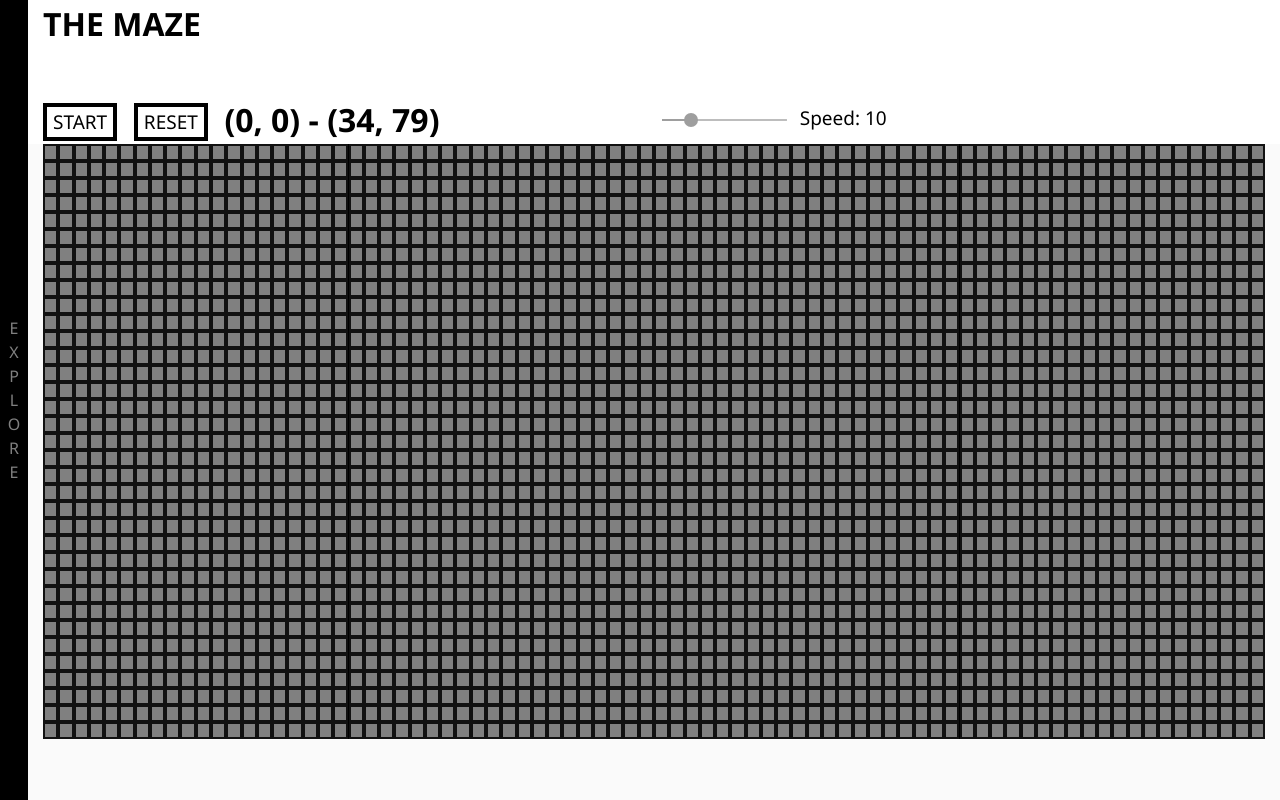
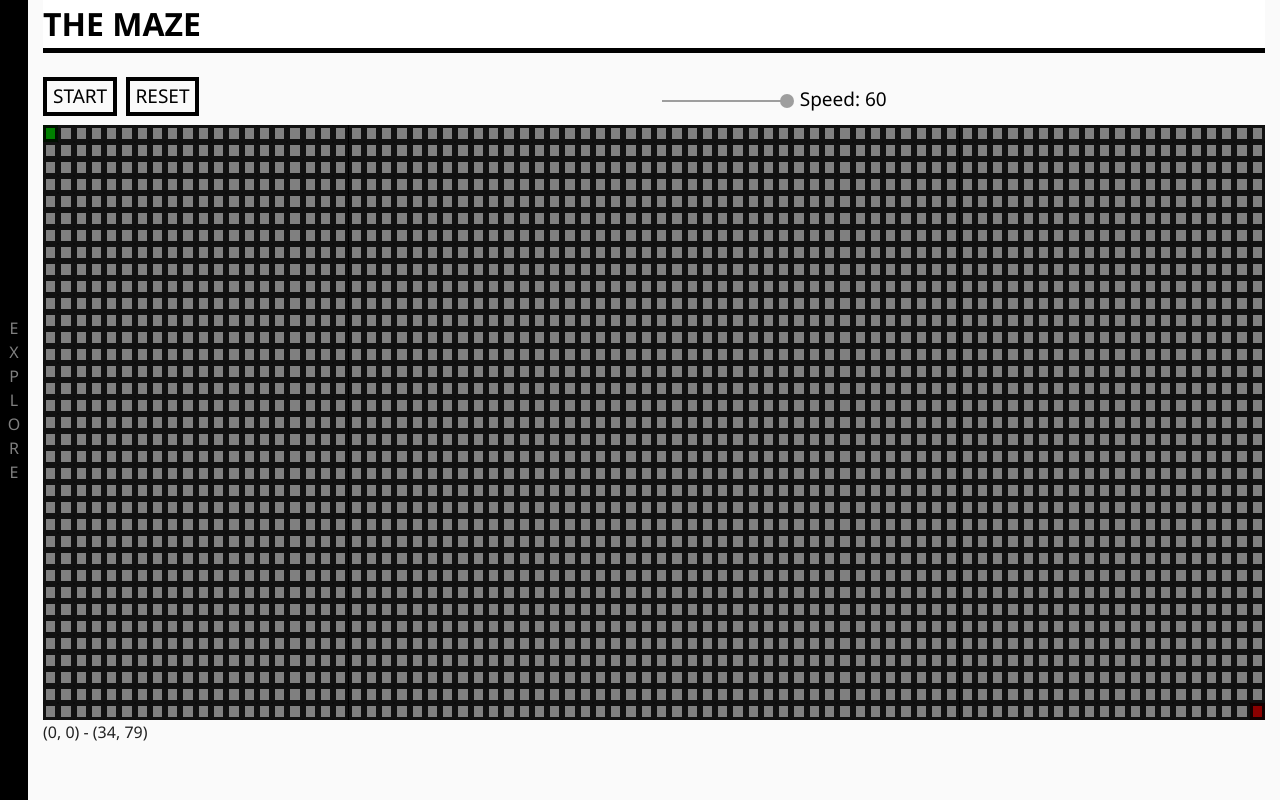
Before and after one commit to Cyber-Kakashi/algo-ventures, an Angular app: page /maze in a window 1280 px wide. Built offline with nearby package versions, Linux system fonts and the light colour scheme.

Commit message:
optimised the code for now, there is scope for improvement

```diff
--- a/src/app/home/maze-traversal/maze-traversal.component.html
+++ b/src/app/home/maze-traversal/maze-traversal.component.html
@@ -1,6 +1,6 @@
-<div class="col-lg-12 title">
-  THE MAZE
-  <br /><br />
+<div class="col-lg-12">
+  <div class="row title">THE MAZE</div>
+  <br />
   <div class="row">
     <div class="col-lg-6">
       <button
@@ -18,14 +18,13 @@
         (click)="resetGrid()"
       >
         RESET</button
-      >&nbsp; ({{ startTile.y }}, {{ startTile.x }}) - ({{ endTile.y }},
-      {{ endTile.x }})
+      >&nbsp;
     </div>
     <div class="col-lg-6">
       <div class="speed-container">
         <mat-slider
           class="speed-slider"
-          max="40"
+          max="60"
           min="1"
           [(ngModel)]="speed"
         ></mat-slider>
@@ -53,7 +52,7 @@
         [class.btm-border]="tile.btm"
         [class.rgt-border]="tile.rgt"
         [class.lft-border]="tile.lft"
-        (click)="seTtartTile(tile)"
+        (click)="setStartTile(tile)"
         (contextmenu)="setEndTile(tile, $event)"
         [style.background]="setColor(tile)"
       >
@@ -61,3 +60,7 @@
     </mat-grid-list>
   </div>
 </div>
+
+<div class="col-lg-12">
+  ({{ startTile.y }}, {{ startTile.x }}) - ({{ endTile.y }}, {{ endTile.x }})
+</div>
--- a/src/app/home/maze-traversal/maze-traversal.component.scss
+++ b/src/app/home/maze-traversal/maze-traversal.component.scss
@@ -1,8 +1,10 @@
 .title {
-  background-color: white;
-  color: black;
+  background-color: var(--white);
+  border-bottom: 5px solid var(--black);
+  color: var(--black);
   font-size: 32px;
   font-weight: 700;
+  margin: 0;
 }
 
 .grid-container {
@@ -14,7 +16,8 @@
 }
 
 .tile-border {
-  border: 2px solid;
+  border: 3px solid;
+  border-radius: 1px;
 }
 
 .speed-container {
--- a/src/app/home/maze-traversal/maze-traversal.component.ts
+++ b/src/app/home/maze-traversal/maze-traversal.component.ts
@@ -1,6 +1,5 @@
 import { ChangeDetectorRef, Component, OnInit } from '@angular/core';
 export interface Tile {
-  color: string;
   cols: number;
   rows: number;
   dist: number;
@@ -11,6 +10,11 @@ export interface Tile {
   rgt: boolean;
   lft: boolean;
   text: string;
+}
+
+export enum Status {
+  initialized = -1,
+  visited = -9,
 }
 
 export enum Color {
@@ -32,12 +36,15 @@ export class MazeTraversalComponent implements OnInit {
   columns = 35;
   rows = 80;
   tiles: Array<Array<Tile>> = [];
+  mazeTiles: Array<Array<Tile>> = [];
+  distanceTiles: Array<Array<Tile>> = [];
   list = [];
   startTile: Tile;
   endTile: Tile;
   count = 0;
-  speed = 10;
+  speed = 60;
   maxDist: number;
+  statisticsTile: Tile;
   inProcess = false;
 
   constructor(private cd: ChangeDetectorRef) {}
@@ -54,52 +61,56 @@ export class MazeTraversalComponent implements OnInit {
     this.inProcess = false;
   }
 
-  resetGrid(): void {
-    this.processStart();
-    let i = 0;
-    let j = 0;
-    this.tiles = [];
-    for (i = 0; i < this.columns; i++) {
-      for (j = 0; j < this.rows; j++) {
-        this.list.push({
-          cols: 1,
-          rows: 1,
-          color: Color.gray,
-          y: i,
-          x: j,
-          dist: -1,
-          top: 0,
-          btm: 0,
-          rgt: 0,
-          lft: 0,
-          text: '',
-        });
-      }
-      this.tiles.push(this.list);
-      this.list = [];
-    }
-    this.startTile = this.tiles[0][0];
-    this.endTile = this.tiles[this.columns - 1][this.rows - 1];
-    this.maxDist = undefined;
-    this.processEnd();
-  }
-
-  seTtartTile(tile: Tile): void {
-    console.log(tile);
-    if (this.startTile?.x === tile.x && this.startTile?.y === tile.y) {
-    } else {
-      if (tile.color === Color.gray && !this.inProcess) {
-        this.startTile = tile;
+  async setStartTile(tile: Tile): Promise<any> {
+    if (tile.x !== this.endTile.x || tile.y !== this.endTile.y) {
+      this.startTile = tile;
+      if (this.distanceTiles?.length) {
+        this.startTile = this.newTile(
+          tile.x,
+          tile.y,
+          this.distanceTiles[tile.y][tile.x].dist,
+          tile.top,
+          tile.btm,
+          tile.rgt,
+          tile.lft
+        );
+        this.processStart();
+        this.tiles = this.deepCloneArray(this.distanceTiles);
+        await this.drawPath(this.startTile);
+        this.processEnd();
       }
     }
   }
 
-  setEndTile(tile: Tile, event): void {
+  async setEndTile(tile: Tile, event): Promise<any> {
     event.preventDefault();
-    if (this.endTile?.x === tile.x && this.endTile?.y === tile.y) {
-    } else {
-      if (tile.color === Color.gray && !this.inProcess) {
-        this.endTile = tile;
+    if (this.startTile?.x !== tile.x || this.startTile?.y !== tile.y) {
+      this.endTile = tile;
+      if (this.mazeTiles?.length) {
+        this.endTile = this.newTile(
+          tile.x,
+          tile.y,
+          Status.visited,
+          tile.top,
+          tile.btm,
+          tile.rgt,
+          tile.lft
+        );
+        this.processStart();
+        this.tiles = this.deepCloneArray(this.mazeTiles);
+        await this.calculateDistance(this.endTile);
+        this.distanceTiles = this.deepCloneArray(this.tiles);
+        this.startTile = this.newTile(
+          this.startTile.x,
+          this.startTile.y,
+          this.distanceTiles[this.startTile.y][this.startTile.x].dist,
+          this.startTile.top,
+          this.startTile.btm,
+          this.startTile.rgt,
+          this.startTile.lft
+        );
+        await this.drawPath(this.startTile);
+        this.processEnd();
       }
     }
   }
@@ -109,68 +120,36 @@ export class MazeTraversalComponent implements OnInit {
       this.processStart();
       if (this.startTile && this.endTile) {
         await this.drawMaze(this.startTile);
+        this.mazeTiles = this.deepCloneArray(this.tiles);
         await this.calculateDistance(this.endTile);
+        this.distanceTiles = this.deepCloneArray(this.tiles);
         await this.drawPath(this.startTile);
       }
       this.processEnd();
     }
   }
 
-  async drawPath(startTile: Tile): Promise<any> {
-    let tempTile: Tile;
-    let minTileDist = this.maxDist + 1;
-    startTile.dist = -9;
-    if (!(++this.count % this.speed)) {
-      const prms = await this.delay(0);
-      this.count = 1;
+  // Remember that x => j and y => i
+  resetGrid(): void {
+    this.processStart();
+    let i = 0;
+    let j = 0;
+    this.tiles = [];
+    for (i = 0; i < this.columns; i++) {
+      for (j = 0; j < this.rows; j++) {
+        this.list.push(
+          this.newTile(j, i, Status.initialized, false, false, false, false, '')
+        );
+      }
+      this.tiles.push(this.list);
+      this.list = [];
     }
-    if (
-      startTile.top &&
-      startTile.y - 1 >= 0 &&
-      this.tiles[startTile.y - 1][startTile.x].dist >= 0 &&
-      this.tiles[startTile.y - 1][startTile.x].btm
-    ) {
-      if (minTileDist > this.tiles[startTile.y - 1][startTile.x].dist) {
-        minTileDist = this.tiles[startTile.y - 1][startTile.x].dist;
-        tempTile = this.tiles[startTile.y - 1][startTile.x];
-      }
-    }
-    if (
-      startTile.rgt &&
-      startTile.x + 1 < this.rows &&
-      this.tiles[startTile.y][startTile.x + 1].dist >= 0 &&
-      this.tiles[startTile.y][startTile.x + 1].lft
-    ) {
-      if (minTileDist > this.tiles[startTile.y][startTile.x + 1].dist) {
-        minTileDist = this.tiles[startTile.y][startTile.x + 1].dist;
-        tempTile = this.tiles[startTile.y][startTile.x + 1];
-      }
-    }
-    if (
-      startTile.btm &&
-      startTile.y + 1 < this.columns &&
-      this.tiles[startTile.y + 1][startTile.x].dist >= 0 &&
-      this.tiles[startTile.y + 1][startTile.x].top
-    ) {
-      if (minTileDist > this.tiles[startTile.y + 1][startTile.x].dist) {
-        minTileDist = this.tiles[startTile.y + 1][startTile.x].dist;
-        tempTile = this.tiles[startTile.y + 1][startTile.x];
-      }
-    }
-    if (
-      startTile.lft &&
-      startTile.x - 1 >= 0 &&
-      this.tiles[startTile.y][startTile.x - 1].dist >= 0 &&
-      this.tiles[startTile.y][startTile.x - 1].rgt
-    ) {
-      if (minTileDist > this.tiles[startTile.y][startTile.x - 1].dist) {
-        minTileDist = this.tiles[startTile.y][startTile.x - 1].dist;
-        tempTile = this.tiles[startTile.y][startTile.x - 1];
-      }
-    }
-    if (tempTile) {
-      await this.drawPath(tempTile);
-    }
+    this.mazeTiles = undefined;
+    this.distanceTiles = undefined;
+    this.startTile = this.tiles[0][0];
+    this.endTile = this.tiles[this.columns - 1][this.rows - 1];
+    this.maxDist = undefined;
+    this.processEnd();
   }
 
   async drawMaze(startTile: Tile): Promise<any> {
@@ -181,68 +160,13 @@ export class MazeTraversalComponent implements OnInit {
     await this.assignDistance(endTile, 0);
   }
 
-  async assignDistance(endTile: Tile, dist: number): Promise<any> {
-    if (endTile.dist === -1) {
-      if (!(++this.count % this.speed)) {
-        const prms = await this.delay(0);
-        this.count = 1;
-      }
-      endTile.dist = dist;
-      this.maxDist = this.maxDist ? Math.max(this.maxDist, dist) : dist;
-      if (
-        endTile.top &&
-        endTile.y - 1 >= 0 &&
-        this.tiles[endTile.y - 1][endTile.x].dist === -1 &&
-        this.tiles[endTile.y - 1][endTile.x].btm
-      ) {
-        await this.assignDistance(
-          this.tiles[endTile.y - 1][endTile.x],
-          dist + 1
-        );
-      }
-      if (
-        endTile.rgt &&
-        endTile.x + 1 < this.rows &&
-        this.tiles[endTile.y][endTile.x + 1].dist === -1 &&
-        this.tiles[endTile.y][endTile.x + 1].lft
-      ) {
-        await this.assignDistance(
-          this.tiles[endTile.y][endTile.x + 1],
-          dist + 1
-        );
-      }
-      if (
-        endTile.btm &&
-        endTile.y + 1 < this.columns &&
-        this.tiles[endTile.y + 1][endTile.x].dist === -1 &&
-        this.tiles[endTile.y + 1][endTile.x].top
-      ) {
-        await this.assignDistance(
-          this.tiles[endTile.y + 1][endTile.x],
-          dist + 1
-        );
-      }
-      if (
-        endTile.lft &&
-        endTile.x - 1 >= 0 &&
-        this.tiles[endTile.y][endTile.x - 1].dist === -1 &&
-        this.tiles[endTile.y][endTile.x - 1].rgt
-      ) {
-        await this.assignDistance(
-          this.tiles[endTile.y][endTile.x - 1],
-          dist + 1
-        );
-      }
-    }
-  }
-
   async depthFirstSearch(
     startTile: Tile,
     traverseDirection = ''
   ): Promise<any> {
-    if (startTile.color !== Color.white) {
+    if (startTile.dist !== Status.visited) {
       const temp = [];
-      startTile.color = Color.white;
+      startTile.dist = Status.visited;
       if (traverseDirection.length) {
         if (traverseDirection === 'u') {
           startTile.btm = true;
@@ -316,14 +240,135 @@ export class MazeTraversalComponent implements OnInit {
     }
   }
 
+  async assignDistance(endTile: Tile, dist: number): Promise<any> {
+    if (endTile.dist === Status.visited) {
+      if (!(++this.count % this.speed)) {
+        const prms = await this.delay(0);
+        this.count = 1;
+      }
+      endTile.dist = dist;
+      this.maxDist = this.maxDist ? Math.max(this.maxDist, dist) : dist;
+      if (
+        endTile.top &&
+        endTile.y - 1 >= 0 &&
+        this.tiles[endTile.y - 1][endTile.x].dist === Status.visited &&
+        this.tiles[endTile.y - 1][endTile.x].btm
+      ) {
+        await this.assignDistance(
+          this.tiles[endTile.y - 1][endTile.x],
+          dist + 1
+        );
+      }
+      if (
+        endTile.rgt &&
+        endTile.x + 1 < this.rows &&
+        this.tiles[endTile.y][endTile.x + 1].dist === Status.visited &&
+        this.tiles[endTile.y][endTile.x + 1].lft
+      ) {
+        await this.assignDistance(
+          this.tiles[endTile.y][endTile.x + 1],
+          dist + 1
+        );
+      }
+      if (
+        endTile.btm &&
+        endTile.y + 1 < this.columns &&
+        this.tiles[endTile.y + 1][endTile.x].dist === Status.visited &&
+        this.tiles[endTile.y + 1][endTile.x].top
+      ) {
+        await this.assignDistance(
+          this.tiles[endTile.y + 1][endTile.x],
+          dist + 1
+        );
+      }
+      if (
+        endTile.lft &&
+        endTile.x - 1 >= 0 &&
+        this.tiles[endTile.y][endTile.x - 1].dist === Status.visited &&
+        this.tiles[endTile.y][endTile.x - 1].rgt
+      ) {
+        await this.assignDistance(
+          this.tiles[endTile.y][endTile.x - 1],
+          dist + 1
+        );
+      }
+    }
+  }
+
+  async drawPath(startTile: Tile): Promise<any> {
+    let tempTile: Tile;
+    let minTileDist = startTile.dist;
+    startTile.dist = Status.visited;
+    if (!(++this.count % this.speed)) {
+      await this.delay(0);
+      this.count = 1;
+    }
+    if (
+      startTile.top &&
+      startTile.y - 1 >= 0 &&
+      this.tiles[startTile.y - 1][startTile.x].dist >= 0 &&
+      this.tiles[startTile.y - 1][startTile.x].btm
+    ) {
+      if (minTileDist > this.tiles[startTile.y - 1][startTile.x].dist) {
+        minTileDist = this.tiles[startTile.y - 1][startTile.x].dist;
+        tempTile = this.tiles[startTile.y - 1][startTile.x];
+      }
+    }
+    if (
+      startTile.rgt &&
+      startTile.x + 1 < this.rows &&
+      this.tiles[startTile.y][startTile.x + 1].dist >= 0 &&
+      this.tiles[startTile.y][startTile.x + 1].lft
+    ) {
+      if (minTileDist > this.tiles[startTile.y][startTile.x + 1].dist) {
+        minTileDist = this.tiles[startTile.y][startTile.x + 1].dist;
+        tempTile = this.tiles[startTile.y][startTile.x + 1];
+      }
+    }
+    if (
+      startTile.btm &&
+      startTile.y + 1 < this.columns &&
+      this.tiles[startTile.y + 1][startTile.x].dist >= 0 &&
+      this.tiles[startTile.y + 1][startTile.x].top
+    ) {
+      if (minTileDist > this.tiles[startTile.y + 1][startTile.x].dist) {
+        minTileDist = this.tiles[startTile.y + 1][startTile.x].dist;
+        tempTile = this.tiles[startTile.y + 1][startTile.x];
+      }
+    }
+    if (
+      startTile.lft &&
+      startTile.x - 1 >= 0 &&
+      this.tiles[startTile.y][startTile.x - 1].dist >= 0 &&
+      this.tiles[startTile.y][startTile.x - 1].rgt
+    ) {
+      if (minTileDist > this.tiles[startTile.y][startTile.x - 1].dist) {
+        minTileDist = this.tiles[startTile.y][startTile.x - 1].dist;
+        tempTile = this.tiles[startTile.y][startTile.x - 1];
+      }
+    }
+    if (
+      tempTile &&
+      (tempTile.x !== this.endTile.x || tempTile.y !== this.endTile.y)
+    ) {
+      await this.drawPath(tempTile);
+    }
+  }
+
   checkTile(y: number, x: number): boolean {
-    if (this.tiles[y][x].color !== Color.white) {
+    if (this.tiles[y][x].dist !== Status.visited) {
       return true;
     }
     return false;
   }
 
   setColor(tile: Tile): string {
+    if (tile.x === this.startTile?.x && tile.y === this.startTile?.y) {
+      return Color.green;
+    }
+    if (tile.x === this.endTile?.x && tile.y === this.endTile?.y) {
+      return Color.red;
+    }
     if (tile.dist >= 0) {
       if (tile.dist < this.maxDist / 4) {
         return Color.lightgreen;
@@ -341,12 +386,44 @@ export class MazeTraversalComponent implements OnInit {
         return Color.lightpink;
       }
     } else {
-      if (tile.dist === -1) {
+      if (tile.dist === Status.initialized) {
         return Color.gray;
-      } else if (tile.dist === -9) {
+      } else if (tile.dist === Status.visited) {
         return Color.white;
       }
     }
+  }
+
+  deepCloneArray(array: Array<Array<Tile>>): Array<Array<Tile>> {
+    return array.map((x) => {
+      let list: Array<Tile>;
+      list = x.map((y) => Object.assign({}, y));
+      return list;
+    });
+  }
+
+  newTile(
+    x: number,
+    y: number,
+    dist: number,
+    top = false,
+    btm = false,
+    rgt = false,
+    lft = false,
+    text = ''
+  ): Tile {
+    return {
+      cols: 1,
+      rows: 1,
+      y,
+      x,
+      dist,
+      top,
+      btm,
+      rgt,
+      lft,
+      text,
+    };
   }
 
   async delay(ms): Promise<any> {
```
